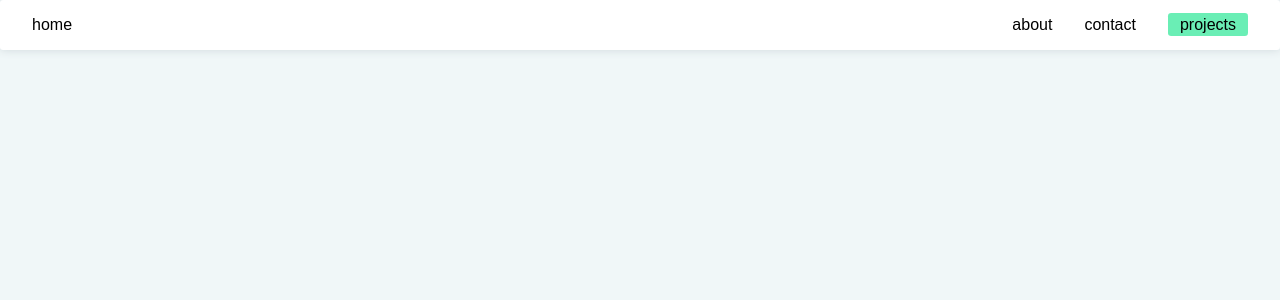
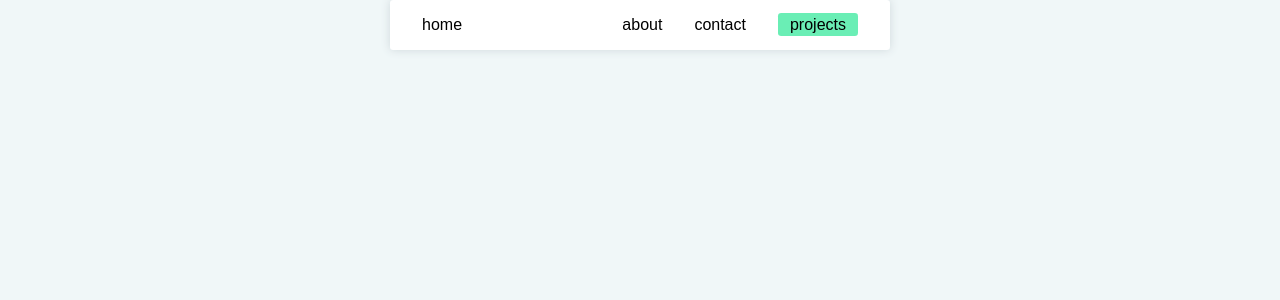
Before and after one commit to Sitray/eric-portfolio, a React (Create React App) app: page / in a window 1280 px wide. Shown: the top 300 px of the page. Built offline with nearby package versions, Linux system fonts and the light colour scheme.

Commit message:
add container css

```diff
--- /dev/null
+++ b/src/App.css
@@ -0,0 +1,4 @@
+.web-container {
+  max-width: 500px;
+  margin: auto;
+}
--- a/src/App.js
+++ b/src/App.js
@@ -1,10 +1,11 @@
 import React from 'react';
 
+import './App.css';
 import Navbar from './components/Navbar/Navbar';
 
 function App() {
   return (
-    <div>
+    <div className="web-container">
       <Navbar home="home" about="about" projects="projects" contact="contact" />
     </div>
   );
--- a/src/components/Navbar/Navbar.js
+++ b/src/components/Navbar/Navbar.js
@@ -6,7 +6,7 @@ import './Navbar.css';
 
 function Navbar({ home, about, projects, contact = '' }) {
   return (
-    <nav className="nav">
+    <nav className="nav-container">
       <ul className="nav-list">
         <li className="nav-item">
           <Link
```
